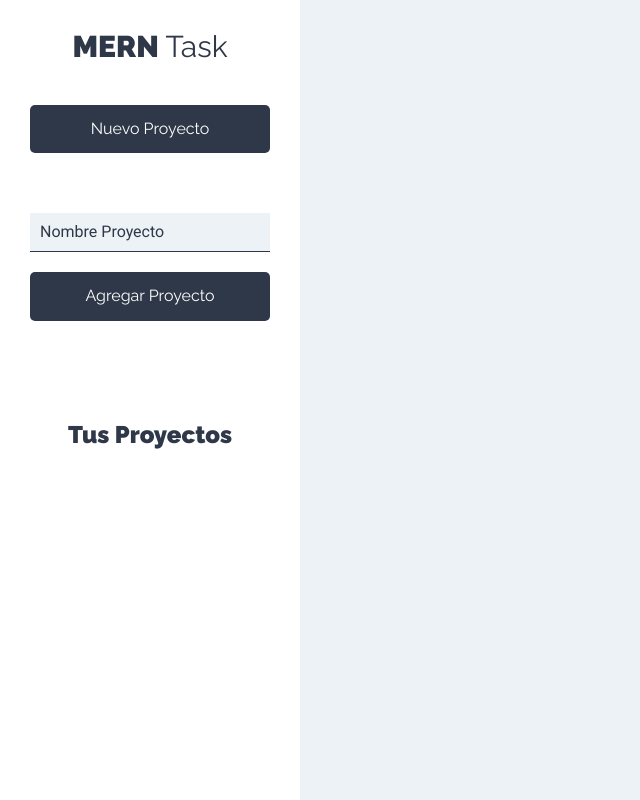
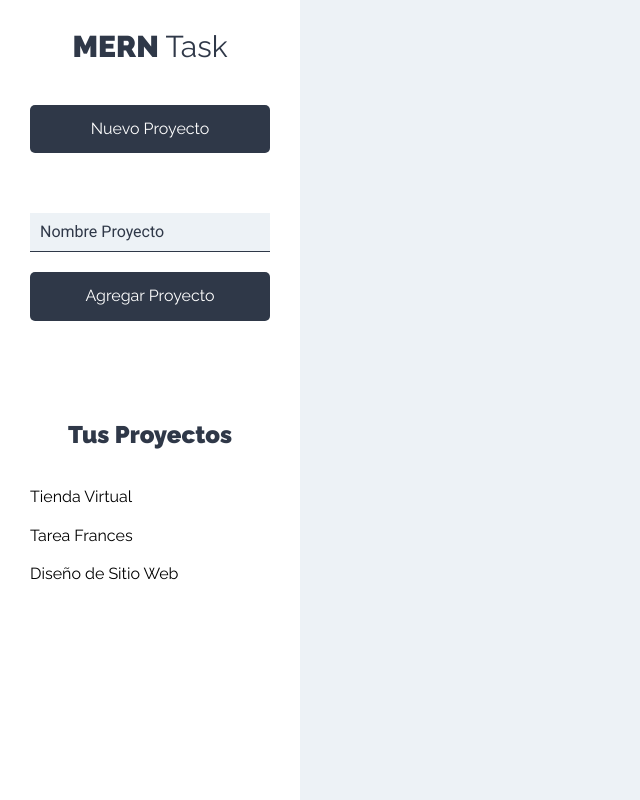
Before and after one commit to Jair-vet/MERN-Task-React, a React (Create React App) app: page /proyectos in a window 1280 px wide. Shown: the whole page, without its empty margins (0-640 px from the left). Built offline with nearby package versions, Linux system fonts and the light colour scheme.

Commit message:
Mostramos el arreglo de los proyectos

```diff
--- a/src/components/layout/Sidebar.js
+++ b/src/components/layout/Sidebar.js
@@ -1,5 +1,6 @@
 import React from 'react'
 import NuevoProyecto from '../proyectos/NuevoProyecto';
+import ListadoProyectos from '../proyectos/ListadoProyectos';
 
 
 const Sidebar = () => {
@@ -11,6 +12,9 @@
 
             <div className="proyectos">
                 <h2>Tus Proyectos</h2>
+
+                <ListadoProyectos />
+
             </div>
         </aside>
      );
--- /dev/null
+++ b/src/components/proyectos/ListadoProyectos.js
@@ -0,0 +1,24 @@
+import React from 'react';
+import Proyecto from './Proyecto';
+
+const Listado = () => {
+
+    const proyectos = [
+        {nombre : 'Tienda Virtual'},
+        {nombre : 'Tarea Frances'},
+        {nombre : 'Diseño de Sitio Web'},
+    ];
+
+
+    return (
+        <ul className="listado-proyectos">
+            {proyectos.map(proyecto => (
+                <Proyecto
+                    proyecto={proyecto}
+                />
+            ))}
+        </ul>
+     );
+}
+
+export default Listado;
```
Also changed, not shown: src/components/proyectos/Listado.js (deleted, +0 -9 lines).
